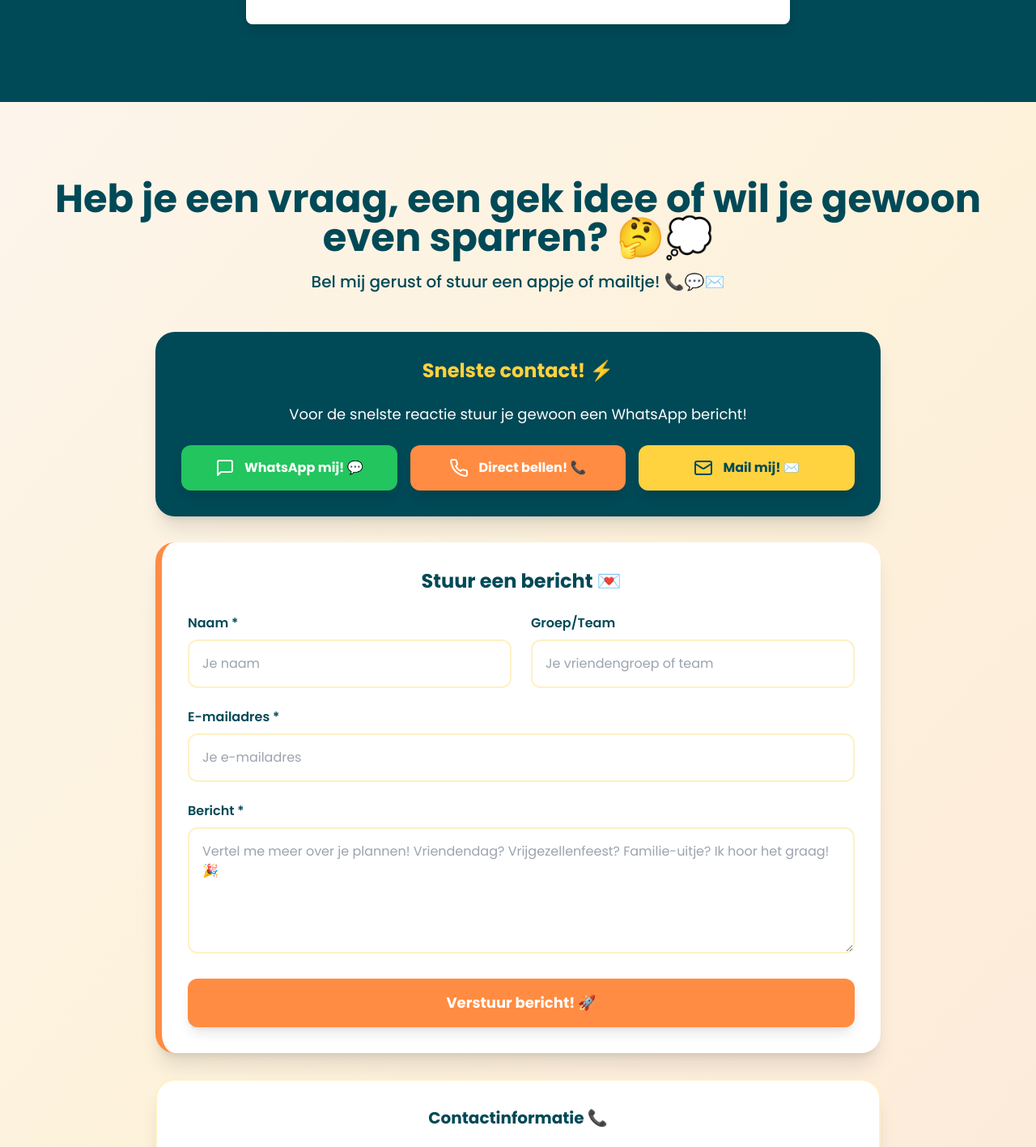
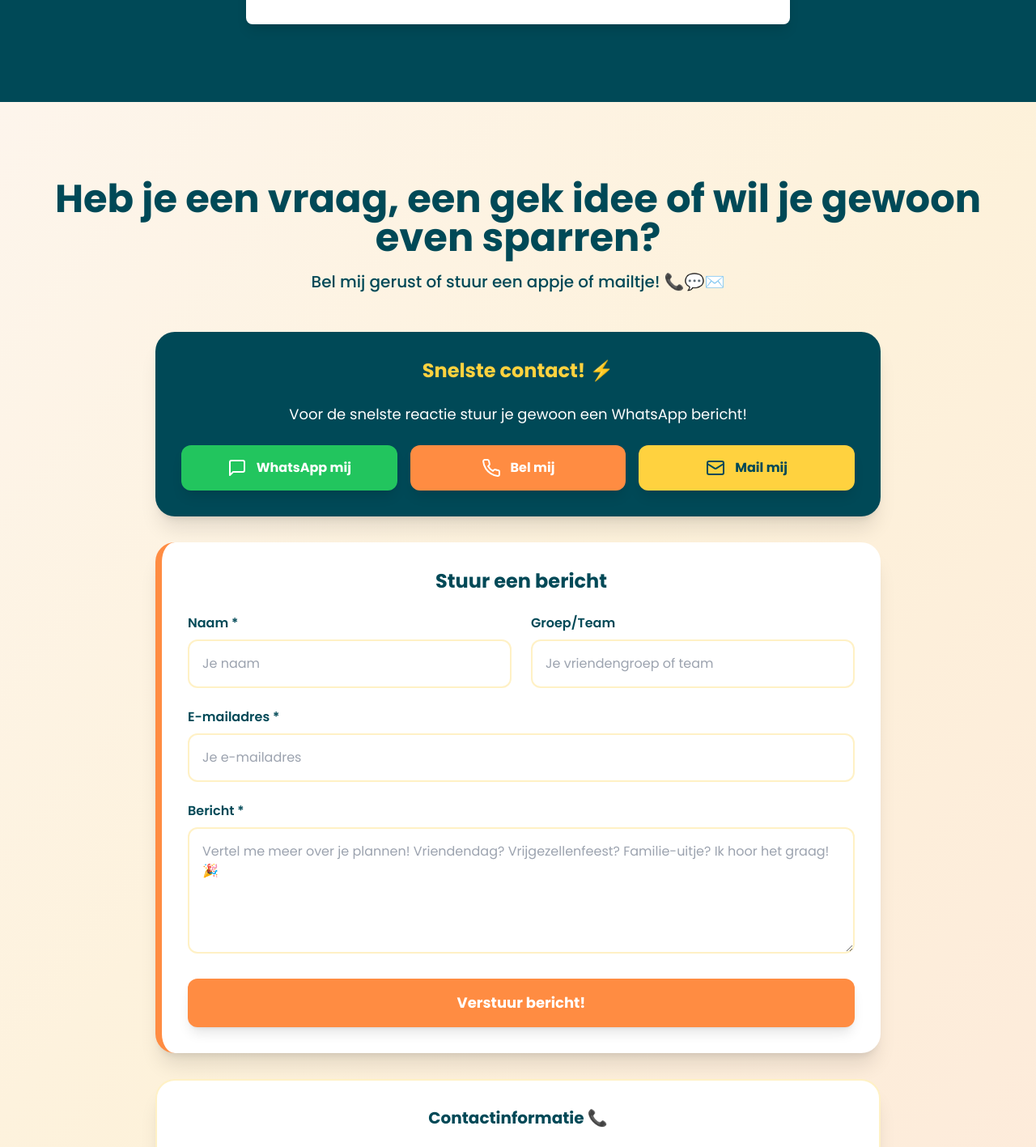
Before and after one commit to Rubenkl/jorisorganiseerthet-website, a React (Vite) app: page / in a window 1280 px wide. Shown: the part 2953-4370 px from the top of the page at 81% size. Built offline with nearby package versions, Linux system fonts and the light colour scheme.

Commit message:
Code edited in Lovable Code Editor
Edited UI in Lovable

```diff
--- a/src/components/ContactSection.tsx
+++ b/src/components/ContactSection.tsx
@@ -91,7 +91,7 @@ const ContactSection = () => {
       <div className="container">
         <div className="text-center mb-12">
           <h2 className="text-3xl md:text-5xl font-bold text-joris-teal mb-4">
-            Heb je een vraag, een gek idee of wil je gewoon even sparren? 🤔💭
+            Heb je een vraag, een gek idee of wil je gewoon even sparren?
           </h2>
           <p className="text-xl text-joris-teal font-medium">
             Bel mij gerust of stuur een appje of mailtje! 📞💬✉️
@@ -112,7 +112,7 @@ const ContactSection = () => {
                 className="flex items-center justify-center gap-3 bg-green-500 text-white py-4 px-6 rounded-xl hover:bg-green-600 transition-all transform hover:scale-105 shadow-lg font-bold"
               >
                 <MessageSquare size={24} />
-                WhatsApp mij! 💬
+                WhatsApp mij
               </a>
 
               <a
@@ -120,7 +120,7 @@ const ContactSection = () => {
                 className="flex items-center justify-center gap-3 bg-joris-orange text-white py-4 px-6 rounded-xl hover:bg-joris-yellow hover:text-joris-teal transition-all transform hover:scale-105 shadow-lg font-bold"
               >
                 <Phone size={24} />
-                Direct bellen! 📞
+                Bel mij
               </a>
 
               <a
@@ -128,14 +128,14 @@ const ContactSection = () => {
                 className="flex items-center justify-center gap-3 bg-joris-yellow text-joris-teal py-4 px-6 rounded-xl hover:bg-white transition-all transform hover:scale-105 shadow-lg font-bold"
               >
                 <Mail size={24} />
-                Mail mij! ✉️
+                Mail mij
               </a>
             </div>
           </div>
 
           {/* Contact Form */}
           <div className="bg-white p-8 rounded-3xl shadow-xl border-l-8 border-joris-orange">
-            <h3 className="text-2xl font-bold mb-6 text-joris-teal text-center">Stuur een bericht 💌</h3>
+            <h3 className="text-2xl font-bold mb-6 text-joris-teal text-center">Stuur een bericht</h3>
             <form onSubmit={handleSubmit} className="space-y-6">
               <div className="grid grid-cols-1 md:grid-cols-2 gap-6">
                 <div>
@@ -198,7 +198,7 @@ const ContactSection = () => {
                 disabled={isSubmitting}
                 className="w-full bg-joris-orange text-white py-4 px-6 rounded-xl font-bold text-lg hover:bg-joris-yellow hover:text-joris-teal transition-all transform hover:scale-105 shadow-lg disabled:opacity-50 disabled:cursor-not-allowed disabled:transform-none"
               >
-                {isSubmitting ? 'Bezig met verzenden... ⏳' : 'Verstuur bericht! 🚀'}
+                {isSubmitting ? 'Bezig met verzenden... ⏳' : 'Verstuur bericht!'}
               </button>
             </form>
           </div>
```
